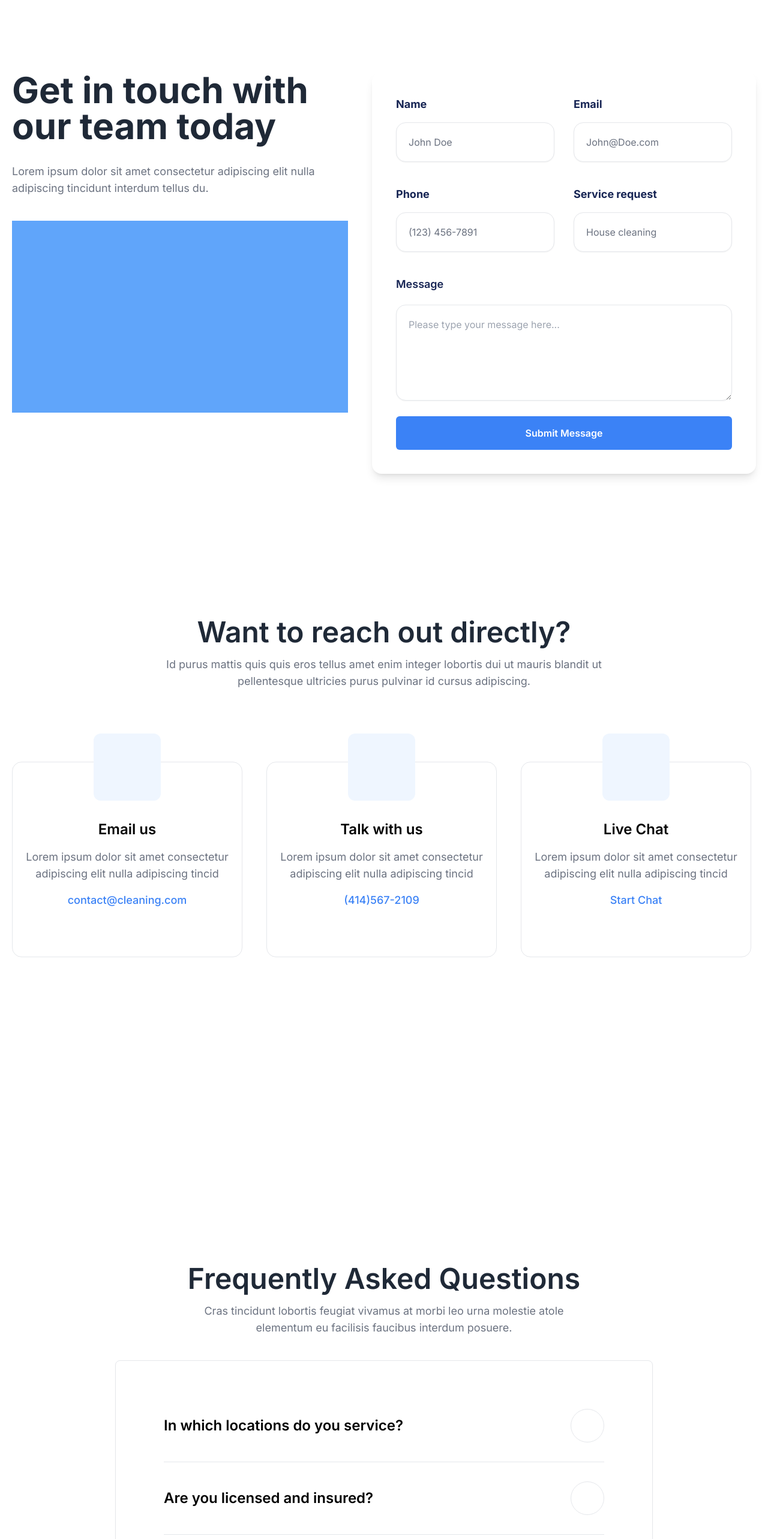
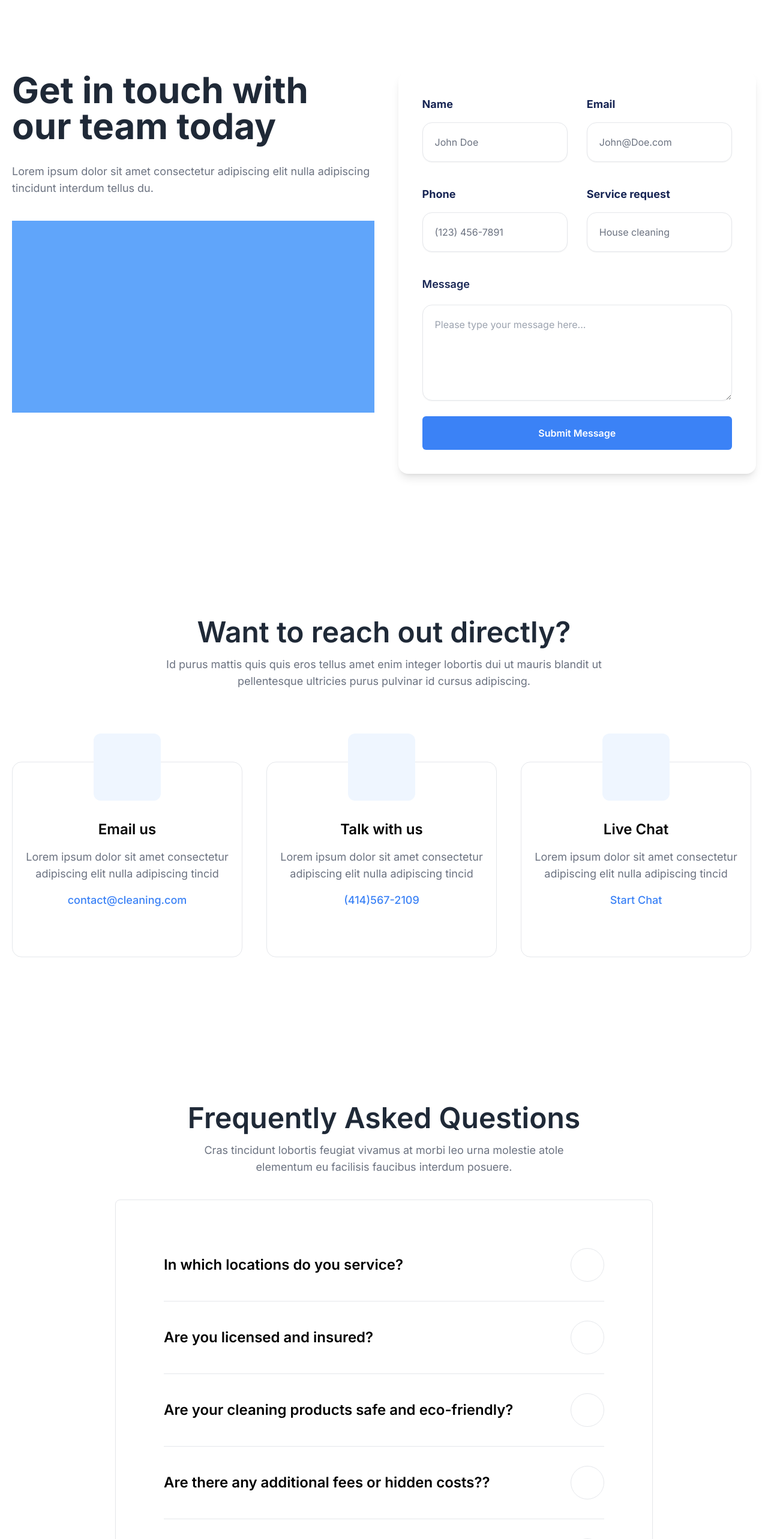
Before and after one commit to Carlos460/cleaning-website, a Next.js app: page /contact in a window 1280 px wide. Shown: the part 120-2686 px from the top of the page at 60% size. Built offline with nearby package versions, Linux system fonts and the light colour scheme.

Commit message:
Added animations to contact page

```diff
--- a/src/app/contact/page.tsx
+++ b/src/app/contact/page.tsx
@@ -1,9 +1,9 @@
-import { InputField, SubmitButton, TextArea } from '@/components/Form';
-import { BodyText, SubTitle, Title } from '@/components/Typography';
-import Wrapper from '@/components/Wrapper';
-import ReachCard from '@/widgets/ReachCard';
-import DropDownInfo from '@/components/DropDownInfo';
-
+import { InputField, SubmitButton, TextArea } from "@/components/Form";
+import { BodyText, SubTitle, Title } from "@/components/Typography";
+import Wrapper from "@/components/Wrapper";
+import ReachCard from "@/widgets/ReachCard";
+import DropDownInfo from "@/components/DropDownInfo";
+import AnimatePresence from "@/components/AnimatePresence";
 
 export default function Contact() {
   return (
@@ -11,6 +11,7 @@ export default function Contact() {
       {/* Contact Form Section */}
       <Wrapper>
         <section className="py-24 xl:py-60 flex flex-col xl:flex-row gap-10">
+          <AnimatePresence>
             <div className="flex-1 xl:w-auto max-w-2xl mx-auto">
               <Title>Get in touch with our team today</Title>
               <BodyText>
@@ -19,6 +20,8 @@ export default function Contact() {
               </BodyText>
               <div className="w-full h-80 bg-blue-400 mt-10"></div>
             </div>
+          </AnimatePresence>
+          <AnimatePresence delay={0.1}>
             <div className="flex-1 w-full mx-auto xl:mx-0 max-w-2xl shadow-lg rounded-2xl md:p-10 p-8 my-10 bg-white lg:my-0">
               <form className="shadow-black rounded-sm">
                 <div className="grid grid-cols-1 sm:grid-cols-2 gap-8 pb-8">
@@ -36,54 +39,70 @@ export default function Contact() {
                 </div>
               </form>
             </div>
+          </AnimatePresence>
         </section>
       </Wrapper>
 
       {/* Reach out Section */}
       <Wrapper>
-        <section className="pb-64">
+        <section className="pb-56">
+          <AnimatePresence>
             <div className="text-center pb-10">
               <SubTitle>Want to reach out directly?</SubTitle>
               <div className="max-w-3xl mx-auto">
                 <BodyText>
-                Id purus mattis quis quis eros tellus amet enim integer lobortis
-                dui ut mauris blandit ut pellentesque ultricies purus pulvinar
-                id cursus adipiscing.
+                  Id purus mattis quis quis eros tellus amet enim integer
+                  lobortis dui ut mauris blandit ut pellentesque ultricies purus
+                  pulvinar id cursus adipiscing.
                 </BodyText>
               </div>
             </div>
-          <div className='flex lg:flex-row flex-col lg:gap-10 gap-20 pt-20'>
+          </AnimatePresence>
+          <div className="flex lg:flex-row flex-col lg:gap-10 gap-20 pt-20">
+            <AnimatePresence>
               <ReachCard
                 title="Email us"
                 bodyText="Lorem ipsum dolor sit amet consectetur adipiscing elit nulla adipiscing tincid"
                 infoText="contact@cleaning.com"
               />
+            </AnimatePresence>
+
+            <AnimatePresence delay={0.1}>
               <ReachCard
                 title="Talk with us"
                 bodyText="Lorem ipsum dolor sit amet consectetur adipiscing elit nulla adipiscing tincid"
                 infoText="(414)567-2109"
               />
+            </AnimatePresence>
+
+            <AnimatePresence delay={0.2}>
               <ReachCard
                 title="Live Chat"
                 bodyText="Lorem ipsum dolor sit amet consectetur adipiscing elit nulla adipiscing tincid"
                 infoText="Start Chat"
               />
+            </AnimatePresence>
           </div>
         </section>
       </Wrapper>
 
       {/* Frequently Asked Question Section */}
       <Wrapper>
-        <section className="py-64">
+        <section className="pt-5 pb-40">
+          <AnimatePresence>
             <div className="text-center pb-10">
               <SubTitle>Frequently Asked Questions</SubTitle>
               <div className="max-w-2xl mx-auto">
                 <BodyText>
                   Cras tincidunt lobortis feugiat vivamus at morbi leo urna
-                molestie atole elementum eu facilisis faucibus interdum posuere.
+                  molestie atole elementum eu facilisis faucibus interdum
+                  posuere.
                 </BodyText>
               </div>
             </div>
+          </AnimatePresence>
+
+          <AnimatePresence>
             <div className="flex flex-col gap-8 max-w-4xl mx-auto shadow-sm border border-solid rounded-lg md:p-20 p-8">
               <DropDownInfo
                 title="In which locations do you service?"
@@ -110,6 +129,7 @@ export default function Contact() {
                 text="Lorem ipsum dolor sit amet, consectetur adipiscing elit id venenatis pretium risus euismod dictum egestas orci netus feugiat ut egestas ut sagittis tincidunt phasellus elit etiam cursus orci in. Id sed montes."
               />
             </div>
+          </AnimatePresence>
         </section>
       </Wrapper>
     </>
```
Lines whose indentation alone changed are shown as unchanged.
